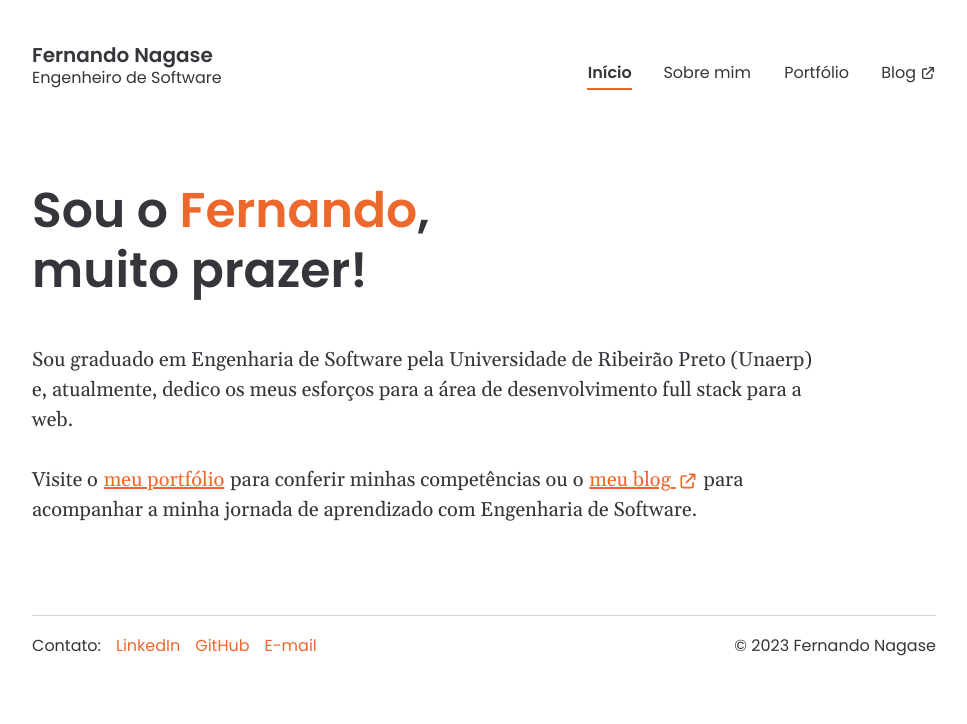
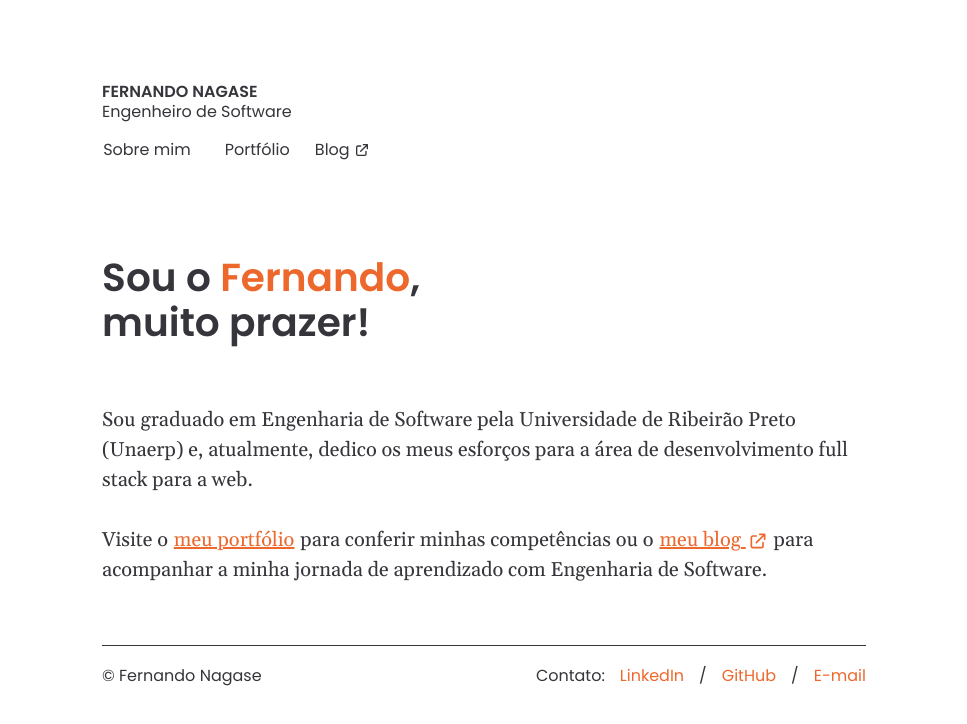
Before and after one commit to fernandonagase/ngsfer.com, a Next.js app: page / in a window 1280 px wide. Shown: the top 724 px of the page, without its empty margins (156-1123 px from the left). Built offline with nearby package versions, Linux system fonts and the light colour scheme.

Commit message:
update visual styles

```diff
--- a/components/ContactMe/index.tsx
+++ b/components/ContactMe/index.tsx
@@ -1,6 +1,7 @@
-import { Box, Flex, List, ListItem, Text, useTheme } from '@chakra-ui/react'
+import { Box, Flex, Text, useTheme } from '@chakra-ui/react'
 
 import ContactItem from './ContactItem'
+import { Fragment } from 'react'
 
 const contactList = [
     {
@@ -22,22 +23,29 @@ export default function ContactMe() {
     const theme = useTheme()
 
     return (
-        <Flex gap={itemSpacing} fontFamily={theme.fonts.auxiliary}>
-            <Text textStyle="typescale-2" mb={['baseline-1', null, null, 0]}>
-                Contato:
-            </Text>
-            <Box as="address" fontStyle="normal">
-                <List display="flex" gap={itemSpacing}>
-                    {contactList.map((contact) => {
+        <Flex
+            gap={itemSpacing}
+            fontFamily={theme.fonts.auxiliary}
+            alignItems="center"
+        >
+            <Text textStyle="typescale-2">Contato:</Text>
+            <Box
+                as="address"
+                fontStyle="normal"
+                display="flex"
+                alignItems="center"
+                gap={itemSpacing}
+            >
+                {contactList.map((contact, index) => {
                     return (
-                            <ListItem key={contact.name}>
+                        <Fragment key={contact.name}>
+                            {index !== 0 && '/'}
                             <ContactItem url={contact.location}>
                                 {contact.name}
                             </ContactItem>
-                            </ListItem>
+                        </Fragment>
                     )
                 })}
-                </List>
             </Box>
         </Flex>
     )
--- a/components/Footer/index.tsx
+++ b/components/Footer/index.tsx
@@ -5,17 +5,23 @@ export default function Footer() {
     const theme = useTheme()
 
     return (
-        <Box as="footer" mb={['baseline-1', null, null, 'baseline-2-lg']}>
+        <Box
+            as="footer"
+            mt={['baseline-4', null, null, 'baseline-4-lg']}
+            mb={['baseline-8', null, null, 'baseline-8-lg']}
+        >
             <Flex
-                borderTop="1px solid var(--chakra-colors-gray-300)"
-                py={['baseline-1', null, null, 'baseline-1-lg']}
+                borderTop="1px solid var(--chakra-colors-fg)"
+                pt={['baseline-2', null, null, 'baseline-1-lg']}
                 flexDirection={['column', null, 'row']}
                 alignItems={['flex-start', null, 'center']}
                 justifyContent={[null, null, 'space-between']}
                 fontFamily={theme.fonts.auxiliary}
             >
+                <Text textStyle="typescale-2" mb={['baseline-1', 0]}>
+                    © Fernando Nagase
+                </Text>
                 <ContactMe />
-                <Text textStyle="typescale-2">© 2023 Fernando Nagase</Text>
             </Flex>
         </Box>
     )
--- a/components/Header/index.tsx
+++ b/components/Header/index.tsx
@@ -6,10 +6,9 @@ export default function Header() {
     return (
         <Flex
             as="header"
-            py={['baseline-2', null, null, 'baseline-2-lg']}
-            direction={['column', null, 'row']}
-            justifyContent={[null, null, 'space-between']}
-            align={[null, null, 'flex-end']}
+            direction="column"
+            mt={['baseline-4', null, null, 'baseline-4-lg']}
+            mb={['baseline-6', null, null, 'baseline-6-lg']}
         >
             <Logo />
             <SiteNavigation />
--- a/components/Heading/index.tsx
+++ b/components/Heading/index.tsx
@@ -15,7 +15,7 @@ export default function Heading(props: HeadingProps) {
         children,
         level = 1,
         textStyle = 'typescale-7',
-        marginBottom = 3,
+        marginBottom = 4,
     } = props
 
     const theme = useTheme()
--- a/components/Logo/index.tsx
+++ b/components/Logo/index.tsx
@@ -17,35 +17,33 @@ export default function Logo() {
     const theme = useTheme()
 
     return (
-        <LinkBox mb={['baseline-2', null, 0]} display="inline-block">
+        <LinkBox
+            mb={['baseline-1', null, 'baseline-1-lg']}
+            maxWidth="max-content"
+        >
             <Flex
                 height={['baseline-4', null, null, 'baseline-4-lg']}
                 flexDirection="column"
                 justifyContent="flex-end"
                 fontFamily={theme.fonts.auxiliary}
             >
-                <Text
-                    fontSize={['md', null, null, 'md-lg']}
-                    lineHeight={1}
-                    fontWeight="600"
-                >
                 <LinkOverlay
                     href="/"
+                    fontSize={['sm', null, null, 'sm-lg']}
+                    lineHeight="normal"
+                    fontWeight="600"
+                    textTransform="uppercase"
+                    display="inline-block"
                     _hover={hoverStyles}
                     _focusVisible={{
                         ...hoverStyles,
-                            outline:
-                                '3px solid var(--chakra-colors-primary-200)',
+                        outline: '3px solid var(--chakra-colors-primary-200)',
                     }}
                     as={NextLink}
                 >
                     Fernando Nagase
                 </LinkOverlay>
-                </Text>
-                <Text
-                    fontSize={['sm', null, null, 'sm-lg']}
-                    lineHeight="normal"
-                >
+                <Text fontSize={['sm', null, null, 'sm-lg']} lineHeight={1}>
                     Engenheiro de Software
                 </Text>
             </Flex>
--- a/components/SiteNavigation/NavigationItem.tsx
+++ b/components/SiteNavigation/NavigationItem.tsx
@@ -23,6 +23,7 @@ export default function NavigationItem({
         <Link
             href={location}
             aria-current={active ? 'page' : undefined}
+            paddingInline="8px"
             variant={active ? 'navigationActive' : 'navigation'}
             fontFamily={theme.fonts.auxiliary}
             textStyle="typescale-2"
--- a/components/SiteNavigation/index.tsx
+++ b/components/SiteNavigation/index.tsx
@@ -1,4 +1,4 @@
-import { Icon, Link, List, ListItem, useTheme } from '@chakra-ui/react'
+import { Box, Icon, Link, List, ListItem, useTheme } from '@chakra-ui/react'
 import { HiOutlineExternalLink } from 'react-icons/hi'
 
 import NavigationItem from './NavigationItem'
@@ -7,14 +7,11 @@ export default function SiteNavigation() {
     const theme = useTheme()
 
     return (
-        <nav>
+        <Box as="nav" ml="-8px">
             <List
                 display="flex"
-                gap={['baseline-2', null, null, 'baseline-2-lg']}
+                gap={['baseline-1', null, null, 'baseline-1-lg']}
             >
-                <ListItem>
-                    <NavigationItem location="/" label="Início" />
-                </ListItem>
                 <ListItem>
                     <NavigationItem location="/sobre" label="Sobre mim" />
                 </ListItem>
@@ -38,6 +35,6 @@ export default function SiteNavigation() {
                     </Link>
                 </ListItem>
             </List>
-        </nav>
+        </Box>
     )
 }
--- a/layout/MainLayout/index.tsx
+++ b/layout/MainLayout/index.tsx
@@ -14,16 +14,12 @@ export default function MainLayout({ children }: MainLayoutProps) {
         <>
             <SkipNavLink zIndex="skipLink">Ir para o conteúdo</SkipNavLink>
             <Container
-                maxW="container.lg"
+                maxW="90ch"
                 px={['baseline-2', null, null, 'baseline-4-lg']}
                 color="fg"
             >
                 <Header />
-                <Box
-                    as="main"
-                    py={['baseline-4', null, null, 'baseline-4-lg']}
-                    maxW="80ch"
-                >
+                <Box as="main">
                     <SkipNavContent />
                     {children}
                 </Box>
--- a/pages/index.tsx
+++ b/pages/index.tsx
@@ -17,7 +17,7 @@ export default function Home() {
                 />
             </Head>
 
-            <Heading>
+            <Heading textStyle="typescale-6">
                 <div>
                     Sou o{' '}
                     <Box as="span" color="primary.400">
--- a/theme/components/Link/variants/navigation-active.ts
+++ b/theme/components/Link/variants/navigation-active.ts
@@ -7,8 +7,8 @@ const focusedStyles = {
 const navigationActiveLink = defineStyle({
     textDecoration: 'none',
     fontWeight: '600',
-    borderBottom: '2px solid var(--chakra-colors-primary-400)',
-    color: 'fg',
+    backgroundColor: 'fg',
+    color: 'white',
     _hover: focusedStyles,
     _focusVisible: focusedStyles,
 })
```
Lines whose indentation alone changed are shown as unchanged.
